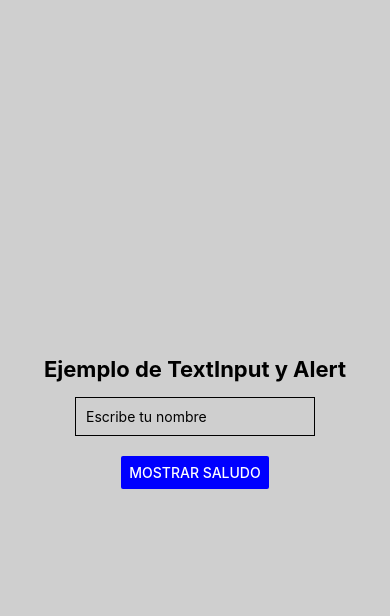
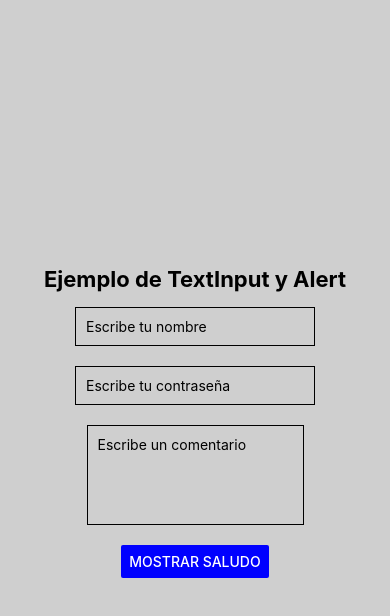
Before and after one commit to karolshdwst/PAM211, a React Native app in the folder INTRO/: screen / in a window 390 px wide. Both pictures are taken after a click on the button "PRACTICA TEXTINPUT & ALERT". Shown: the top 616 px of the page. Built offline with nearby package versions, Linux system fonts and the light colour scheme.

Commit message:
TextInput & Alert: Completada

```diff
--- a/INTRO/screens/TextInput_Alert.js
+++ b/INTRO/screens/TextInput_Alert.js
@@ -1,52 +1,92 @@
-//input de contraseña y comentario
-
+// Importación de componentes necesarios de React Native
 import {Text, StyleSheet, View, Platform, TextInput, Button, Alert} from 'react-native';
+// Importación de React y el hook useState para manejar estados
 import React, {useState} from 'react';
 
-export default function TxtScreen() {1
+// Componente principal de la pantalla
+export default function TextInput_Alert() {
 
+    // Estado para almacenar el nombre del usuario
     const [nombre, setNombre] = useState('');
+    // Estado para almacenar la contraseña (solo números)
+    const [password, setPassword] = useState('');
+    // Estado para almacenar el comentario multilínea
+    const [comentario, setComentario] = useState('');
+
+    // Función que muestra una alerta al presionar el botón
     const mostrarAlerta = ()=> {
-        if (nombre.trim() === '') {
+        // Validación: verifica que todos los campos estén completos
+        if (nombre.trim() === '' || comentario.trim() === '' || password.trim() === '') {
+            // Si algún campo está vacío, muestra error según la plataforma
             if (Platform.OS === 'web'){
-                window.alert ('Error, porfavor ingrese su nombre');
+                // Alerta para plataforma web
+                window.alert ('Error, Porfavor complete todos los campos');
             }else{
-                Alert.alert('Error', 'Porfavor ingrese su nombre');
+                // Alerta para iOS/Android
+                Alert.alert('Error', 'Porfavor complete todos los campos');
             }
         }else{
+            // Si todos los campos están completos, muestra saludo
             if(Platform.OS === 'web'){
+                // Saludo para plataforma web
                 window.alert('Hola ' + nombre);
             }else{
+                // Saludo para iOS/Android
                 Alert.alert('Hola', nombre);
             }
         }
     };
 
+    // Renderizado de la interfaz
     return (
         <View style={style.container}>
+            {/* Título de la pantalla */}
             <Text style={style.titulo}>Ejemplo de TextInput y Alert</Text>
+
+            {/* Input para el nombre del usuario */}
             <TextInput style={style.recuadro} placeholder='Escribe tu nombre' value={nombre} onChangeText={setNombre} maxLength={50}/>
+
+            {/* Input para contraseña numérica (texto oculto) */}
+            <TextInput style={style.recuadro} placeholder='Escribe tu contraseña' value={password} onChangeText={setPassword} secureTextEntry={true} keyboardType='numeric' maxLength={50}/>
+
+            {/* Input multilínea para comentarios */}
+            <TextInput style={style.recuadroMultilinea} placeholder='Escribe un comentario' value={comentario} onChangeText={setComentario} multiline={true} numberOfLines={4} maxLength={200}/>
+
+            {/* Botón que ejecuta la función mostrarAlerta */}
             <Button color='blue' title='Mostrar saludo' onPress={mostrarAlerta}/>
         </View>
     );
 }
+// Estilos del componente
 const style = StyleSheet.create({
+    // Contenedor principal con diseño centrado
     container: {
-        flex: 1,
-        justifyContent: 'center',
-        alignItems: 'center',
-        backgroundColor: '#cfcfcfff',
-        padding: 20,
+        flex: 1, // Ocupa todo el espacio disponible
+        justifyContent: 'center', // Centra verticalmente
+        alignItems: 'center', // Centra horizontalmente
+        backgroundColor: '#cfcfcfff', // Color de fondo gris claro
+        padding: 20, // Espaciado interno
     },
+    // Estilo del título
     titulo: {
-        fontSize: 22,
-        fontWeight: 'bold',
-        marginBottom: 15,
+        fontSize: 22, // Tamaño de fuente
+        fontWeight: 'bold', // Texto en negrita
+        marginBottom: 15, // Margen inferior
     },
+    // Estilo para inputs de una sola línea (nombre y contraseña)
     recuadro: {
-        borderWidth: 1,
-        borderColor: '#000',
-        padding: 10,
-        marginBottom: 20,
+        borderWidth: 1, // Grosor del borde
+        borderColor: '#000', // Color del borde negro
+        padding: 10, // Espaciado interno
+        marginBottom: 20, // Margen inferior
+    },
+    // Estilo para input multilínea (comentario)
+    recuadroMultilinea: {
+        borderWidth: 1, // Grosor del borde
+        borderColor: '#000', // Color del borde negro
+        padding: 10, // Espaciado interno
+        marginBottom: 20, // Margen inferior
+        height: 100, // Altura fija del campo
+        textAlignVertical: 'top', // Alinea el texto desde arriba
     }
 });
```
